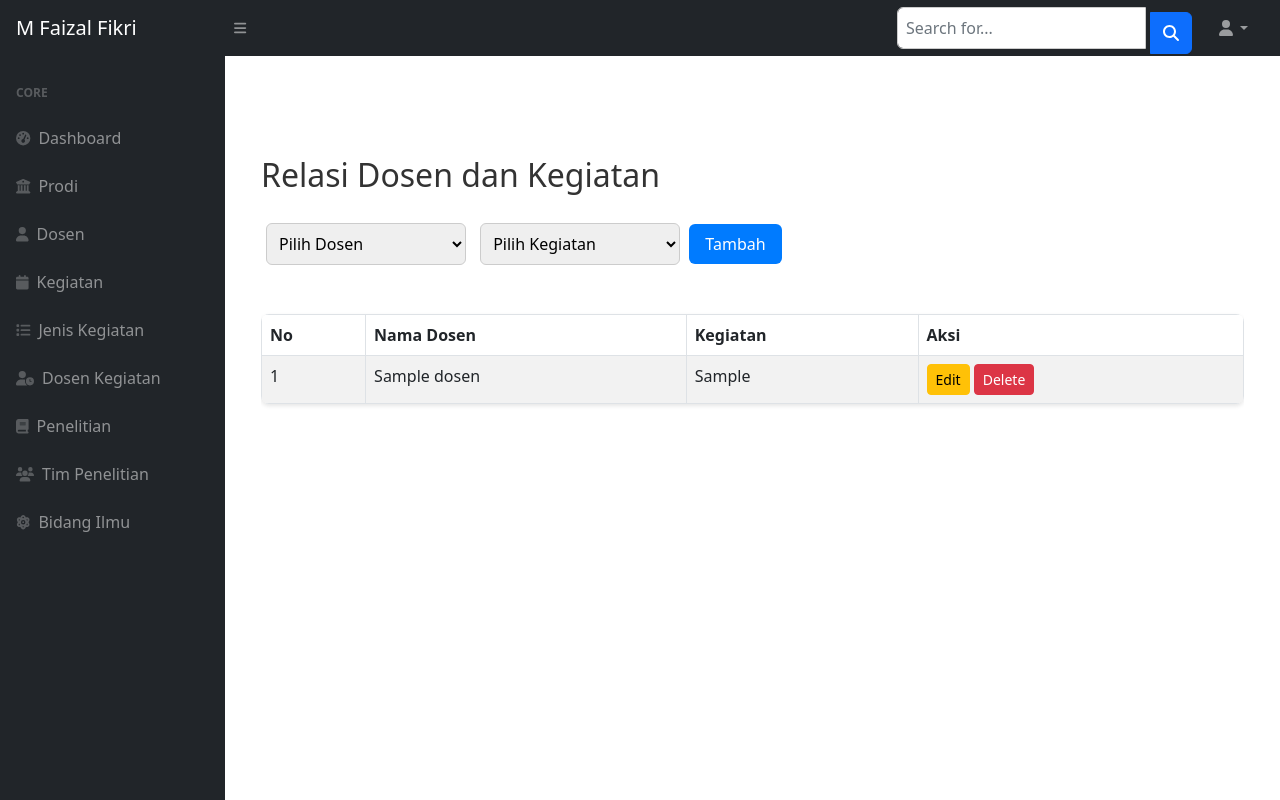
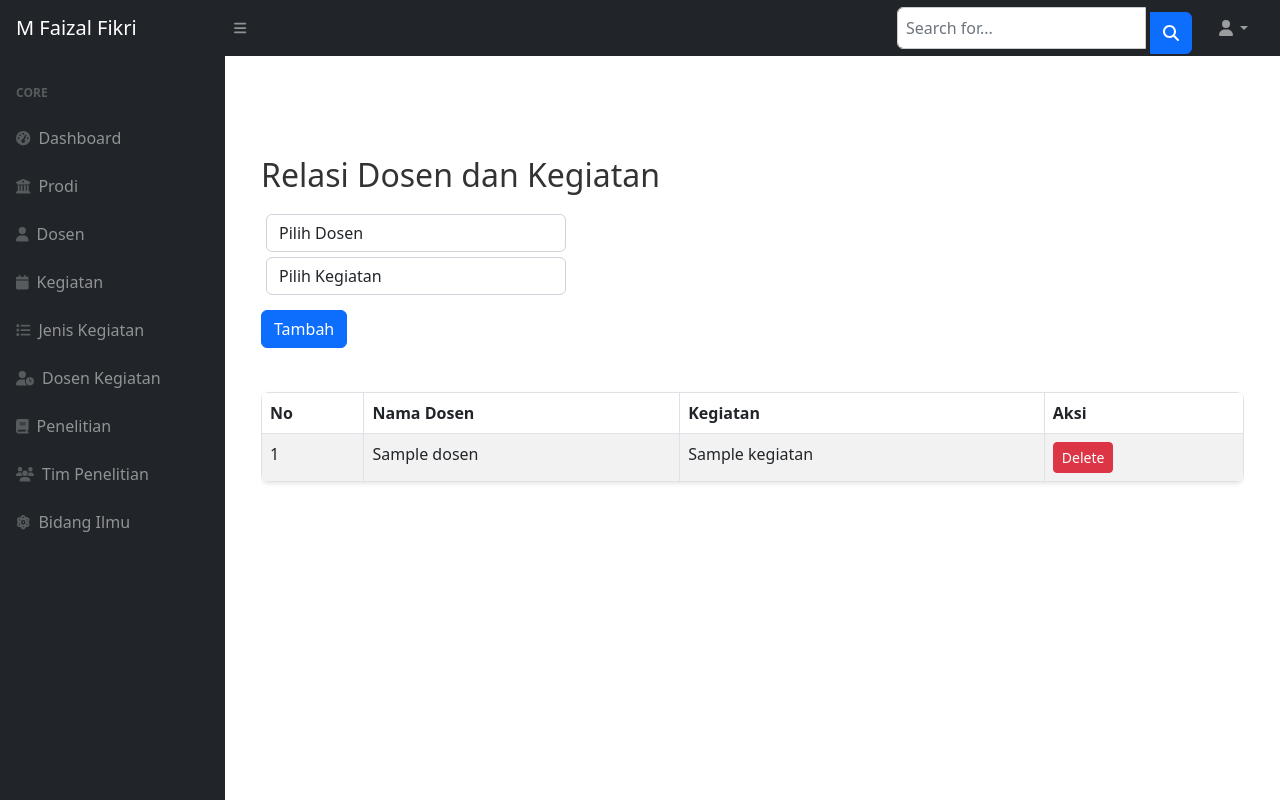
Before and after one commit to faizalfikri29/project01, a PHP site: page /dosen_kegiatan.php in a window 1280 px wide. Run offline with PHP 8.4, Linux system fonts and the light colour scheme; tables that the repository leaves empty or names only in its code hold one stand-in row (values such as "Sample post"); some libraries are stand-ins or nearby versions.

Commit message:
update terbaru dari beberapa fitur

```diff
--- a/dosen_kegiatan.php
+++ b/dosen_kegiatan.php
@@ -1,30 +1,50 @@
 <?php
 include 'config/database.php';
+
+// Fungsi untuk memotong teks agar tidak terlalu panjang
+function shorten_text($text, $max_length = 30) {
+    if (strlen($text) > $max_length) {
+        return substr($text, 0, $max_length) . '...';
+    }
+    return $text;
+}
 
 // Tambah relasi dosen-kegiatan
 if (isset($_POST['tambah'])) {
     $dosen_id = $_POST['dosen_id'];
     $kegiatan_id = $_POST['kegiatan_id'];
-    mysqli_query($conn, "INSERT INTO dosen_kegiatan (dosen_id, kegiatan_id) VALUES ('$dosen_id', '$kegiatan_id')");
+    $stmt = $conn->prepare("INSERT INTO dosen_kegiatan (dosen_id, kegiatan_id) VALUES (?, ?)");
+    $stmt->bind_param("ii", $dosen_id, $kegiatan_id);
+    $stmt->execute();
+    $stmt->close();
+    header("Location: dosen_kegiatan.php");
+    exit;
 }
 
 // Hapus relasi
 if (isset($_GET['hapus'])) {
     $dosen_id = $_GET['dosen_id'];
     $kegiatan_id = $_GET['kegiatan_id'];
-    mysqli_query($conn, "DELETE FROM dosen_kegiatan WHERE dosen_id = $dosen_id AND kegiatan_id = $kegiatan_id");
+    $stmt = $conn->prepare("DELETE FROM dosen_kegiatan WHERE dosen_id = ? AND kegiatan_id = ?");
+    $stmt->bind_param("ii", $dosen_id, $kegiatan_id);
+    $stmt->execute();
+    $stmt->close();
     header("Location: dosen_kegiatan.php");
+    exit;
 }
 
 // Ambil data relasi
-$data = mysqli_query($conn, "SELECT dk.dosen_id, dk.kegiatan_id, d.nama AS nama_dosen, k.deskripsi AS nama_kegiatan
+$data = mysqli_query($conn, "SELECT dk.dosen_id, dk.kegiatan_id, d.nama AS nama_dosen, jk.nama AS nama_kegiatan
                              FROM dosen_kegiatan dk
                              JOIN dosen d ON dk.dosen_id = d.id
-                             JOIN kegiatan k ON dk.kegiatan_id = k.id");
+                             JOIN kegiatan k ON dk.kegiatan_id = k.id
+                             JOIN jenis_kegiatan jk ON k.jenis_kegiatan_id = jk.id");
 
 // Ambil data untuk dropdown
 $dosen = mysqli_query($conn, "SELECT * FROM dosen");
-$kegiatan = mysqli_query($conn, "SELECT * FROM kegiatan");
+$kegiatan = mysqli_query($conn, "SELECT k.id, jk.nama AS nama_kegiatan
+                                FROM kegiatan k
+                                JOIN jenis_kegiatan jk ON k.jenis_kegiatan_id = jk.id");
 
 // Tambahan: Logika untuk Update
 if (isset($_POST['update'])) {
@@ -32,11 +52,12 @@ if (isset($_POST['update'])) {
     $old_kegiatan_id = $_POST['old_kegiatan_id'];
     $dosen_id = $_POST['dosen_id'];
     $kegiatan_id = $_POST['kegiatan_id'];
-    $stmt = $conn->prepare("UPDATE dosen_kegiatan SET dosen_id=?, kegiatan_id=? WHERE dosen_id=? AND kegiatan_id=?");
+    $stmt = $conn->prepare("UPDATE dosen_kegiatan SET dosen_id = ?, kegiatan_id = ? WHERE dosen_id = ? AND kegiatan_id = ?");
     $stmt->bind_param("iiii", $dosen_id, $kegiatan_id, $old_dosen_id, $old_kegiatan_id);
     $stmt->execute();
     $stmt->close();
     header("Location: dosen_kegiatan.php");
+    exit;
 }
 
 // Tambahan: Ambil data untuk edit
@@ -44,11 +65,12 @@ $edit_row = null;
 if (isset($_GET['edit'])) {
     $dosen_id = $_GET['dosen_id'];
     $kegiatan_id = $_GET['kegiatan_id'];
-    $stmt = $conn->prepare("SELECT dk.dosen_id, dk.kegiatan_id, d.nama AS nama_dosen, k.deskripsi AS nama_kegiatan
+    $stmt = $conn->prepare("SELECT dk.dosen_id, dk.kegiatan_id, d.nama AS nama_dosen, jk.nama AS nama_kegiatan
                             FROM dosen_kegiatan dk
                             JOIN dosen d ON dk.dosen_id = d.id
                             JOIN kegiatan k ON dk.kegiatan_id = k.id
-                            WHERE dk.dosen_id=? AND dk.kegiatan_id=?");
+                            JOIN jenis_kegiatan jk ON k.jenis_kegiatan_id = jk.id
+                            WHERE dk.dosen_id = ? AND dk.kegiatan_id = ?");
     $stmt->bind_param("ii", $dosen_id, $kegiatan_id);
     $stmt->execute();
     $edit_row = $stmt->get_result()->fetch_assoc();
@@ -64,29 +86,39 @@ if (isset($_GET['edit'])) {
     <link href="css/styles2.css" rel="stylesheet" />
     <link href="css/styles.css" rel="stylesheet" />
 
+    <style>
+        /* CSS untuk membatasi lebar dropdown dan menampilkan elipsis */
+        select.form-control {
+            max-width: 300px; /* Atur lebar maksimum dropdown */
+            text-overflow: ellipsis;
+            white-space: nowrap;
+            overflow: hidden;
+        }
+    </style>
+
     <div class="container-fluid px-4">
         <h2>Relasi Dosen dan Kegiatan</h2>
 
         <!-- Form tambah relasi -->
         <form method="POST" class="mb-4">
-            <select name="dosen_id" required>
+            <select name="dosen_id" required class="form-control">
                 <option value="">Pilih Dosen</option>
                 <?php while ($d = mysqli_fetch_assoc($dosen)) { ?>
-                    <option value="<?= $d['id'] ?>"><?= $d['nama'] ?></option>
+                    <option value="<?= $d['id'] ?>"><?= htmlspecialchars(shorten_text($d['nama'])) ?></option>
                 <?php } ?>
             </select>
 
-            <select name="kegiatan_id" required>
+            <select name="kegiatan_id" required class="form-control">
                 <option value="">Pilih Kegiatan</option>
                 <?php while ($k = mysqli_fetch_assoc($kegiatan)) { ?>
-                    <option value="<?= $k['id'] ?>"><?= $k['deskripsi'] ?></option>
+                    <option value="<?= $k['id'] ?>"><?= htmlspecialchars(shorten_text($k['nama_kegiatan'])) ?></option>
                 <?php } ?>
             </select>
 
-            <button name="tambah">Tambah</button>
+            <button name="tambah" class="btn btn-primary">Tambah</button>
         </form>
 
-        <!-- Tampilan data relasi (diubah ke tabel) -->
+        <!-- Tampilan data relasi -->
         <div class="table-responsive">
             <table class="table table-striped">
                 <thead>
@@ -103,11 +135,9 @@ if (isset($_GET['edit'])) {
                     while ($row = mysqli_fetch_assoc($data)) { ?>
                     <tr>
                         <td><?= $no++ ?></td>
-                        <td><?= htmlspecialchars($row['nama_dosen']) ?></td>
-                        <td><?= htmlspecialchars($row['nama_kegiatan']) ?></td>
+                        <td><?= htmlspecialchars(shorten_text($row['nama_dosen'])) ?></td>
+                        <td><?= htmlspecialchars(shorten_text($row['nama_kegiatan'])) ?></td>
                         <td>
-                            <a href="?edit=1&dosen_id=<?= $row['dosen_id'] ?>&kegiatan_id=<?= $row['kegiatan_id'] ?>"
-                               class="btn btn-warning btn-sm" data-bs-toggle="modal" data-bs-target="#editModal<?= $row['dosen_id'] . '_' . $row['kegiatan_id'] ?>">Edit</a>
                             <a href="?hapus=1&dosen_id=<?= $row['dosen_id'] ?>&kegiatan_id=<?= $row['kegiatan_id'] ?>"
                                class="btn btn-danger btn-sm" onclick="return confirm('Yakin ingin menghapus?')">Delete</a>
                         </td>
@@ -132,7 +162,7 @@ if (isset($_GET['edit'])) {
                                                 $dosen = mysqli_query($conn, "SELECT * FROM dosen");
                                                 while ($d = mysqli_fetch_assoc($dosen)) { ?>
                                                     <option value="<?= $d['id'] ?>" <?= $row['dosen_id'] == $d['id'] ? 'selected' : '' ?>>
-                                                        <?= $d['nama'] ?>
+                                                        <?= htmlspecialchars(shorten_text($d['nama'])) ?>
                                                     </option>
                                                 <?php } ?>
                                             </select>
@@ -141,10 +171,12 @@ if (isset($_GET['edit'])) {
                                             <label for="kegiatan_id<?= $row['dosen_id'] . '_' . $row['kegiatan_id'] ?>" class="form-label">Kegiatan</label>
                                             <select class="form-control" id="kegiatan_id<?= $row['dosen_id'] . '_' . $row['kegiatan_id'] ?>" name="kegiatan_id" required>
                                                 <?php
-                                                $kegiatan = mysqli_query($conn, "SELECT * FROM kegiatan");
+                                                $kegiatan = mysqli_query($conn, "SELECT k.id, jk.nama AS nama_kegiatan
+                                                                                FROM kegiatan k
+                                                                                JOIN jenis_kegiatan jk ON k.jenis_kegiatan_id = jk.id");
                                                 while ($k = mysqli_fetch_assoc($kegiatan)) { ?>
                                                     <option value="<?= $k['id'] ?>" <?= $row['kegiatan_id'] == $k['id'] ? 'selected' : '' ?>>
-                                                        <?= $k['deskripsi'] ?>
+                                                        <?= htmlspecialchars(shorten_text($k['nama_kegiatan'])) ?>
                                                     </option>
                                                 <?php } ?>
                                             </select>
```
Also changed, not shown: prodi.php (+7 -0 lines).
